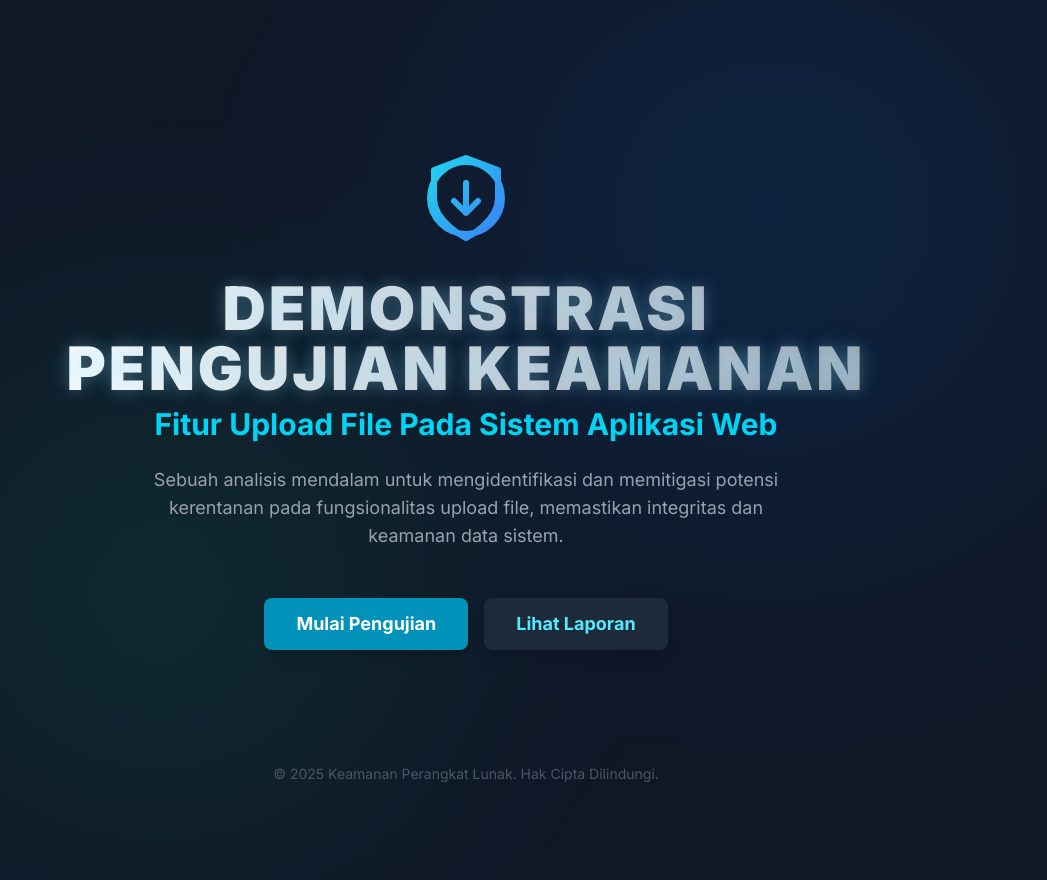
After one commit to Dwi-Ramadhan/uji-keamanan-file-upload, a PHP site: page / in a window 1280 px wide; the page is wider, and only the part inside the window is pictured. The commit adds this page. Shown: that part, without its empty margins (174-1221 px from the left). Run offline with PHP 8.4, Linux system fonts and the light colour scheme.

Commit message:
Menambah homepage (index.php)

```diff
--- /dev/null
+++ b/index.php
@@ -0,0 +1,90 @@
+<!DOCTYPE html>
+<html lang="id">
+
+<head>
+    <meta charset="UTF-8">
+    <meta name="viewport" content="width=device-width, initial-scale=1.0">
+    <title>Demonstrasi Keamanan Upload File</title>
+
+    <link rel="stylesheet" href="style/style.css">
+    <link rel="preconnect" href="https://fonts.googleapis.com">
+    <link rel="preconnect" href="https://fonts.gstatic.com" crossorigin>
+    <link href="https://fonts.googleapis.com/css2?family=Inter:wght@400;500;700;900&display=swap" rel="stylesheet">
+    <style>
+        body {
+            font-family: 'Inter', sans-serif;
+        }
+
+        .aurora-background {
+            position: absolute;
+            top: 50%;
+            left: 50%;
+            transform: translate(-50%, -50%);
+            width: 120%;
+            height: 120%;
+            z-index: -1;
+            background-image: radial-gradient(circle at 30% 70%, rgba(5, 255, 159, 0.1), transparent 30%),
+                radial-gradient(circle at 70% 30%, rgba(0, 123, 255, 0.15), transparent 35%);
+            filter: blur(100px);
+        }
+
+        .text-glow {
+            text-shadow: 0 0 15px rgba(255, 255, 255, 0.2), 0 0 25px rgba(0, 191, 255, 0.2);
+        }
+
+        .btn-hover-effect {
+            transition: all 0.3s ease;
+        }
+
+        .btn-hover-effect:hover {
+            transform: translateY(-3px);
+            box-shadow: 0 10px 20px rgba(0, 0, 0, 0.2);
+        }
+    </style>
+</head>
+
+<body class="bg-gray-900 text-gray-200 flex items-center justify-center min-h-screen overflow-hidden">
+    <div class="aurora-background"></div>
+
+    <div class="text-center p-8 max-w-4xl mx-auto relative z-10">
+        <div class="mb-8">
+            <svg class="w-24 h-24 mx-auto text-cyan-400" fill="none" viewBox="0 0 24 24" stroke="currentColor">
+                <defs>
+                    <linearGradient id="iconGradient" x1="0%" y1="0%" x2="100%" y2="100%">
+                        <stop offset="0%" style="stop-color:rgb(34, 211, 238); stop-opacity:1" />
+                        <stop offset="100%" style="stop-color:rgb(59, 130, 246); stop-opacity:1" />
+                    </linearGradient>
+                </defs>
+                <path stroke="url(#iconGradient)" stroke-linecap="round" stroke-linejoin="round" stroke-width="1.5" d="M9 12.75l3 3m0 0l3-3m-3 3v-7.5M21 12a9 9 0 11-18 0 9 9 0 0118 0z" />
+                <path stroke="url(#iconGradient)" stroke-linecap="round" stroke-linejoin="round" stroke-width="1.5" d="M12 22s8-4 8-10V5l-8-3-8 3v7c0 6 8 10 8 10z" />
+            </svg>
+        </div>
+
+        <h1 class="text-4xl md:text-6xl font-black uppercase tracking-wider text-glow bg-clip-text text-transparent bg-gradient-to-r from-white to-gray-400">
+            Demonstrasi Pengujian Keamanan
+        </h1>
+        <h2 class="text-2xl md:text-3xl font-bold mt-2 text-cyan-400">
+            Fitur Upload File Pada Sistem Aplikasi Web
+        </h2>
+
+        <p class="mt-6 max-w-2xl mx-auto text-gray-400 text-lg">
+            Sebuah analisis mendalam untuk mengidentifikasi dan memitigasi potensi kerentanan pada fungsionalitas upload file, memastikan integritas dan keamanan data sistem.
+        </p>
+
+        <div class="mt-12 flex flex-col sm:flex-row justify-center items-center gap-4">
+            <a href="vulnerable.php" class="btn-hover-effect w-full sm:w-auto px-8 py-3 text-lg font-bold text-white bg-cyan-600 hover:bg-cyan-500 rounded-lg shadow-lg">
+                Mulai Pengujian
+            </a>
+            <a href="#" class="btn-hover-effect w-full sm:w-auto px-8 py-3 text-lg font-bold text-cyan-300 bg-gray-800 hover:bg-gray-700 rounded-lg shadow-lg">
+                Lihat Laporan
+            </a>
+        </div>
+    </div>
+
+    <footer class="absolute bottom-4 text-center w-full text-gray-600 text-sm">
+        &copy; <?php echo date("Y"); ?> Keamanan Perangkat Lunak. Hak Cipta Dilindungi.
+    </footer>
+
+</body>
+
+</html>
--- a/style/style.css
+++ b/style/style.css
@@ -12,6 +12,10 @@
     --color-red-600: oklch(57.7% 0.245 27.325);
     --color-red-700: oklch(50.5% 0.213 27.518);
     --color-red-800: oklch(44.4% 0.177 26.899);
+    --color-cyan-300: oklch(86.5% 0.127 207.078);
+    --color-cyan-400: oklch(78.9% 0.154 211.53);
+    --color-cyan-500: oklch(71.5% 0.143 215.221);
+    --color-cyan-600: oklch(60.9% 0.126 221.723);
     --color-indigo-50: oklch(96.2% 0.018 272.314);
     --color-indigo-100: oklch(93% 0.034 272.788);
     --color-indigo-300: oklch(78.5% 0.115 274.713);
@@ -20,6 +24,7 @@
     --color-indigo-800: oklch(39.8% 0.195 277.366);
     --color-gray-50: oklch(98.5% 0.002 247.839);
     --color-gray-100: oklch(96.7% 0.003 264.542);
+    --color-gray-200: oklch(92.8% 0.006 264.531);
     --color-gray-300: oklch(87.2% 0.01 258.338);
     --color-gray-400: oklch(70.7% 0.022 261.325);
     --color-gray-500: oklch(55.1% 0.027 264.364);
@@ -30,6 +35,8 @@
     --color-white: #fff;
     --spacing: 0.25rem;
     --container-lg: 32rem;
+    --container-2xl: 42rem;
+    --container-4xl: 56rem;
     --text-xs: 0.75rem;
     --text-xs--line-height: calc(1 / 0.75);
     --text-sm: 0.875rem;
@@ -40,9 +47,15 @@
     --text-2xl--line-height: calc(2 / 1.5);
     --text-3xl: 1.875rem;
     --text-3xl--line-height: calc(2.25 / 1.875);
+    --text-4xl: 2.25rem;
+    --text-4xl--line-height: calc(2.5 / 2.25);
+    --text-6xl: 3.75rem;
+    --text-6xl--line-height: 1;
     --font-weight-medium: 500;
     --font-weight-semibold: 600;
     --font-weight-bold: 700;
+    --font-weight-black: 900;
+    --tracking-wider: 0.05em;
     --radius-lg: 0.5rem;
     --radius-xl: 0.75rem;
     --radius-2xl: 1rem;
@@ -200,6 +213,18 @@
   }
 }
 @layer utilities {
+  .absolute {
+    position: absolute;
+  }
+  .relative {
+    position: relative;
+  }
+  .bottom-4 {
+    bottom: calc(var(--spacing) * 4);
+  }
+  .z-10 {
+    z-index: 10;
+  }
   .m-4 {
     margin: calc(var(--spacing) * 4);
   }
@@ -208,6 +233,15 @@
   }
   .mt-1 {
     margin-top: calc(var(--spacing) * 1);
+  }
+  .mt-2 {
+    margin-top: calc(var(--spacing) * 2);
+  }
+  .mt-6 {
+    margin-top: calc(var(--spacing) * 6);
+  }
+  .mt-12 {
+    margin-top: calc(var(--spacing) * 12);
   }
   .mb-2 {
     margin-bottom: calc(var(--spacing) * 2);
@@ -218,6 +252,9 @@
   .mb-6 {
     margin-bottom: calc(var(--spacing) * 6);
   }
+  .mb-8 {
+    margin-bottom: calc(var(--spacing) * 8);
+  }
   .ml-3 {
     margin-left: calc(var(--spacing) * 3);
   }
@@ -227,6 +264,9 @@
   .flex {
     display: flex;
   }
+  .table {
+    display: table;
+  }
   .aspect-video {
     aspect-ratio: var(--aspect-video);
   }
@@ -235,6 +275,9 @@
   }
   .h-12 {
     height: calc(var(--spacing) * 12);
+  }
+  .h-24 {
+    height: calc(var(--spacing) * 24);
   }
   .h-full {
     height: 100%;
@@ -248,8 +291,17 @@
   .w-12 {
     width: calc(var(--spacing) * 12);
   }
+  .w-24 {
+    width: calc(var(--spacing) * 24);
+  }
   .w-full {
     width: 100%;
+  }
+  .max-w-2xl {
+    max-width: var(--container-2xl);
+  }
+  .max-w-4xl {
+    max-width: var(--container-4xl);
   }
   .max-w-lg {
     max-width: var(--container-lg);
@@ -272,6 +324,9 @@
   .justify-center {
     justify-content: center;
   }
+  .gap-4 {
+    gap: calc(var(--spacing) * 4);
+  }
   .space-y-6 {
     :where(& > :not(:last-child)) {
       --tw-space-y-reverse: 0;
@@ -291,17 +346,9 @@
   .rounded-xl {
     border-radius: var(--radius-xl);
   }
-  .rounded-r-lg {
-    border-top-right-radius: var(--radius-lg);
-    border-bottom-right-radius: var(--radius-lg);
-  }
   .border {
     border-style: var(--tw-border-style);
     border-width: 1px;
-  }
-  .border-0 {
-    border-style: var(--tw-border-style);
-    border-width: 0px;
   }
   .border-2 {
     border-style: var(--tw-border-style);
@@ -310,10 +357,6 @@
   .border-l {
     border-left-style: var(--tw-border-style);
     border-left-width: 1px;
-  }
-  .border-l-4 {
-    border-left-style: var(--tw-border-style);
-    border-left-width: 4px;
   }
   .border-dashed {
     --tw-border-style: dashed;
@@ -325,14 +368,20 @@
   .border-red-500 {
     border-color: var(--color-red-500);
   }
+  .bg-cyan-600 {
+    background-color: var(--color-cyan-600);
+  }
   .bg-gray-50 {
     background-color: var(--color-gray-50);
   }
   .bg-gray-100 {
     background-color: var(--color-gray-100);
   }
-  .bg-indigo-50 {
-    background-color: var(--color-indigo-50);
+  .bg-gray-800 {
+    background-color: var(--color-gray-800);
+  }
+  .bg-gray-900 {
+    background-color: var(--color-gray-900);
   }
   .bg-indigo-600 {
     background-color: var(--color-indigo-600);
@@ -343,6 +392,21 @@
   .bg-white {
     background-color: var(--color-white);
   }
+  .bg-gradient-to-r {
+    --tw-gradient-position: to right in oklab;
+    background-image: linear-gradient(var(--tw-gradient-stops));
+  }
+  .from-white {
+    --tw-gradient-from: var(--color-white);
+    --tw-gradient-stops: var(--tw-gradient-via-stops, var(--tw-gradient-position), var(--tw-gradient-from) var(--tw-gradient-from-position), var(--tw-gradient-to) var(--tw-gradient-to-position));
+  }
+  .to-gray-400 {
+    --tw-gradient-to: var(--color-gray-400);
+    --tw-gradient-stops: var(--tw-gradient-via-stops, var(--tw-gradient-position), var(--tw-gradient-from) var(--tw-gradient-from-position), var(--tw-gradient-to) var(--tw-gradient-to-position));
+  }
+  .bg-clip-text {
+    background-clip: text;
+  }
   .object-cover {
     object-fit: cover;
   }
@@ -352,11 +416,14 @@
   .p-6 {
     padding: calc(var(--spacing) * 6);
   }
+  .p-8 {
+    padding: calc(var(--spacing) * 8);
+  }
   .px-4 {
     padding-inline: calc(var(--spacing) * 4);
   }
-  .py-2 {
-    padding-block: calc(var(--spacing) * 2);
+  .px-8 {
+    padding-inline: calc(var(--spacing) * 8);
   }
   .py-3 {
     padding-block: calc(var(--spacing) * 3);
@@ -367,6 +434,10 @@
   .text-2xl {
     font-size: var(--text-2xl);
     line-height: var(--tw-leading, var(--text-2xl--line-height));
+  }
+  .text-4xl {
+    font-size: var(--text-4xl);
+    line-height: var(--tw-leading, var(--text-4xl--line-height));
   }
   .text-lg {
     font-size: var(--text-lg);
@@ -380,6 +451,10 @@
     font-size: var(--text-xs);
     line-height: var(--tw-leading, var(--text-xs--line-height));
   }
+  .font-black {
+    --tw-font-weight: var(--font-weight-black);
+    font-weight: var(--font-weight-black);
+  }
   .font-bold {
     --tw-font-weight: var(--font-weight-bold);
     font-weight: var(--font-weight-bold);
@@ -392,11 +467,27 @@
     --tw-font-weight: var(--font-weight-semibold);
     font-weight: var(--font-weight-semibold);
   }
+  .tracking-wider {
+    --tw-tracking: var(--tracking-wider);
+    letter-spacing: var(--tracking-wider);
+  }
+  .text-cyan-300 {
+    color: var(--color-cyan-300);
+  }
+  .text-cyan-400 {
+    color: var(--color-cyan-400);
+  }
+  .text-gray-200 {
+    color: var(--color-gray-200);
+  }
   .text-gray-400 {
     color: var(--color-gray-400);
   }
   .text-gray-500 {
     color: var(--color-gray-500);
+  }
+  .text-gray-600 {
+    color: var(--color-gray-600);
   }
   .text-gray-800 {
     color: var(--color-gray-800);
@@ -404,20 +495,20 @@
   .text-gray-900 {
     color: var(--color-gray-900);
   }
-  .text-indigo-700 {
-    color: var(--color-indigo-700);
-  }
   .text-red-600 {
     color: var(--color-red-600);
   }
   .text-red-700 {
     color: var(--color-red-700);
   }
-  .text-red-800 {
-    color: var(--color-red-800);
+  .text-transparent {
+    color: transparent;
   }
   .text-white {
     color: var(--color-white);
+  }
+  .uppercase {
+    text-transform: uppercase;
   }
   .shadow-lg {
     --tw-shadow: 0 10px 15px -3px var(--tw-shadow-color, rgb(0 0 0 / 0.1)), 0 4px 6px -4px var(--tw-shadow-color, rgb(0 0 0 / 0.1));
@@ -426,6 +517,9 @@
   .shadow-md {
     --tw-shadow: 0 4px 6px -1px var(--tw-shadow-color, rgb(0 0 0 / 0.1)), 0 2px 4px -2px var(--tw-shadow-color, rgb(0 0 0 / 0.1));
     box-shadow: var(--tw-inset-shadow), var(--tw-inset-ring-shadow), var(--tw-ring-offset-shadow), var(--tw-ring-shadow), var(--tw-shadow);
+  }
+  .filter {
+    filter: var(--tw-blur,) var(--tw-brightness,) var(--tw-contrast,) var(--tw-grayscale,) var(--tw-hue-rotate,) var(--tw-invert,) var(--tw-saturate,) var(--tw-sepia,) var(--tw-drop-shadow,);
   }
   .transition {
     transition-property: color, background-color, border-color, outline-color, text-decoration-color, fill, stroke, --tw-gradient-from, --tw-gradient-via, --tw-gradient-to, opacity, box-shadow, transform, translate, scale, rotate, filter, -webkit-backdrop-filter, backdrop-filter, display, visibility, content-visibility, overlay, pointer-events;
@@ -453,10 +547,17 @@
       }
     }
   }
-  .hover\:bg-indigo-100 {
+  .hover\:bg-cyan-500 {
     &:hover {
       @media (hover: hover) {
-        background-color: var(--color-indigo-100);
+        background-color: var(--color-cyan-500);
+      }
+    }
+  }
+  .hover\:bg-gray-700 {
+    &:hover {
+      @media (hover: hover) {
+        background-color: var(--color-gray-700);
       }
     }
   }
@@ -497,6 +598,16 @@
       margin-bottom: calc(var(--spacing) * 8);
     }
   }
+  .sm\:w-auto {
+    @media (width >= 40rem) {
+      width: auto;
+    }
+  }
+  .sm\:flex-row {
+    @media (width >= 40rem) {
+      flex-direction: row;
+    }
+  }
   .sm\:p-8 {
     @media (width >= 40rem) {
       padding: calc(var(--spacing) * 8);
@@ -506,6 +617,18 @@
     @media (width >= 40rem) {
       font-size: var(--text-3xl);
       line-height: var(--tw-leading, var(--text-3xl--line-height));
+    }
+  }
+  .md\:text-3xl {
+    @media (width >= 48rem) {
+      font-size: var(--text-3xl);
+      line-height: var(--tw-leading, var(--text-3xl--line-height));
+    }
+  }
+  .md\:text-6xl {
+    @media (width >= 48rem) {
+      font-size: var(--text-6xl);
+      line-height: var(--tw-leading, var(--text-6xl--line-height));
     }
   }
   .dark\:border-gray-600 {
@@ -618,7 +741,53 @@ input[type="file"]::file-selector-button {
   inherits: false;
   initial-value: solid;
 }
+@property --tw-gradient-position {
+  syntax: "*";
+  inherits: false;
+}
+@property --tw-gradient-from {
+  syntax: "<color>";
+  inherits: false;
+  initial-value: #0000;
+}
+@property --tw-gradient-via {
+  syntax: "<color>";
+  inherits: false;
+  initial-value: #0000;
+}
+@property --tw-gradient-to {
+  syntax: "<color>";
+  inherits: false;
+  initial-value: #0000;
+}
+@property --tw-gradient-stops {
+  syntax: "*";
+  inherits: false;
+}
+@property --tw-gradient-via-stops {
+  syntax: "*";
+  inherits: false;
+}
+@property --tw-gradient-from-position {
+  syntax: "<length-percentage>";
+  inherits: false;
+  initial-value: 0%;
+}
+@property --tw-gradient-via-position {
+  syntax: "<length-percentage>";
+  inherits: false;
+  initial-value: 50%;
+}
+@property --tw-gradient-to-position {
+  syntax: "<length-percentage>";
+  inherits: false;
+  initial-value: 100%;
+}
 @property --tw-font-weight {
+  syntax: "*";
+  inherits: false;
+}
+@property --tw-tracking {
   syntax: "*";
   inherits: false;
 }
@@ -687,6 +856,59 @@ input[type="file"]::file-selector-button {
   inherits: false;
   initial-value: 0 0 #0000;
 }
+@property --tw-blur {
+  syntax: "*";
+  inherits: false;
+}
+@property --tw-brightness {
+  syntax: "*";
+  inherits: false;
+}
+@property --tw-contrast {
+  syntax: "*";
+  inherits: false;
+}
+@property --tw-grayscale {
+  syntax: "*";
+  inherits: false;
+}
+@property --tw-hue-rotate {
+  syntax: "*";
+  inherits: false;
+}
+@property --tw-invert {
+  syntax: "*";
+  inherits: false;
+}
+@property --tw-opacity {
+  syntax: "*";
+  inherits: false;
+}
+@property --tw-saturate {
+  syntax: "*";
+  inherits: false;
+}
+@property --tw-sepia {
+  syntax: "*";
+  inherits: false;
+}
+@property --tw-drop-shadow {
+  syntax: "*";
+  inherits: false;
+}
+@property --tw-drop-shadow-color {
+  syntax: "*";
+  inherits: false;
+}
+@property --tw-drop-shadow-alpha {
+  syntax: "<percentage>";
+  inherits: false;
+  initial-value: 100%;
+}
+@property --tw-drop-shadow-size {
+  syntax: "*";
+  inherits: false;
+}
 @property --tw-duration {
   syntax: "*";
   inherits: false;
@@ -720,7 +942,17 @@ input[type="file"]::file-selector-button {
       --tw-skew-y: initial;
       --tw-space-y-reverse: 0;
       --tw-border-style: solid;
+      --tw-gradient-position: initial;
+      --tw-gradient-from: #0000;
+      --tw-gradient-via: #0000;
+      --tw-gradient-to: #0000;
+      --tw-gradient-stops: initial;
+      --tw-gradient-via-stops: initial;
+      --tw-gradient-from-position: 0%;
+      --tw-gradient-via-position: 50%;
+      --tw-gradient-to-position: 100%;
       --tw-font-weight: initial;
+      --tw-tracking: initial;
       --tw-shadow: 0 0 #0000;
       --tw-shadow-color: initial;
       --tw-shadow-alpha: 100%;
@@ -735,6 +967,19 @@ input[type="file"]::file-selector-button {
       --tw-ring-offset-width: 0px;
       --tw-ring-offset-color: #fff;
       --tw-ring-offset-shadow: 0 0 #0000;
+      --tw-blur: initial;
+      --tw-brightness: initial;
+      --tw-contrast: initial;
+      --tw-grayscale: initial;
+      --tw-hue-rotate: initial;
+      --tw-invert: initial;
+      --tw-opacity: initial;
+      --tw-saturate: initial;
+      --tw-sepia: initial;
+      --tw-drop-shadow: initial;
+      --tw-drop-shadow-color: initial;
+      --tw-drop-shadow-alpha: 100%;
+      --tw-drop-shadow-size: initial;
       --tw-duration: initial;
       --tw-ease: initial;
       --tw-translate-x: 0;
```
